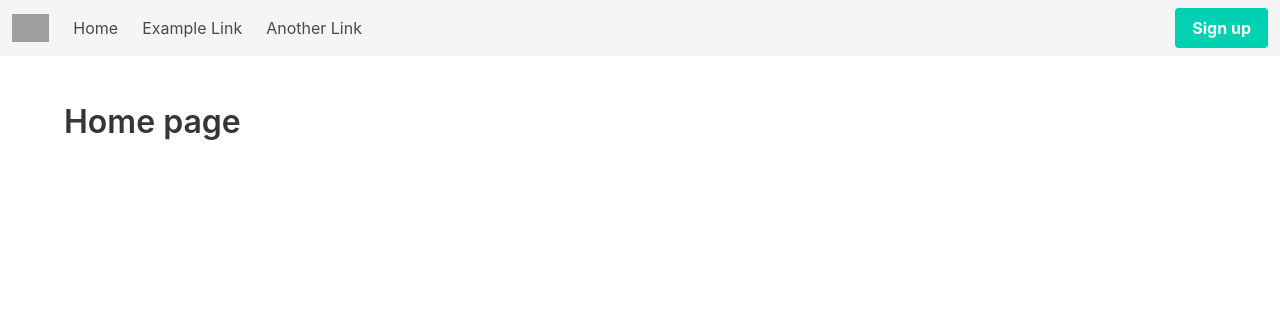
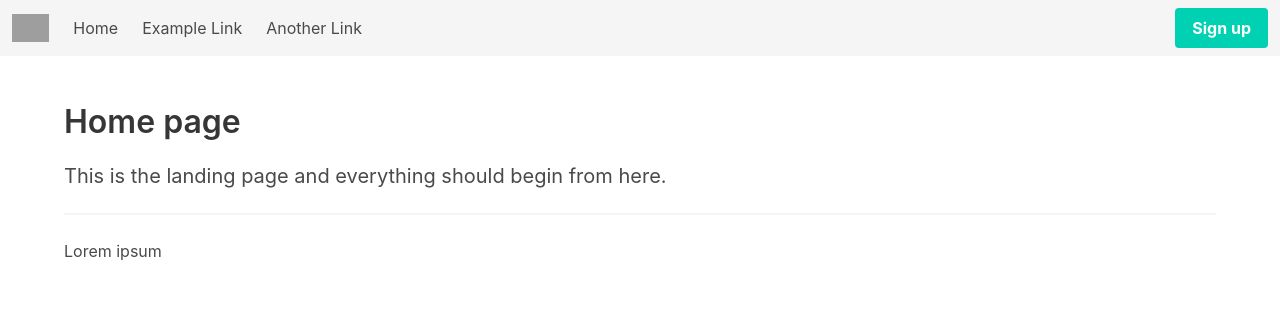
Before and after one commit to capstone-26/Shopping-Assistant, a Django app: page / in a window 1280 px wide. Shown: the top 316 px of the page. Run offline with Django 4.2, Linux system fonts and the light colour scheme; some libraries are stand-ins or nearby versions; grey boxes are pictures that could not be loaded.

Commit message:
Added placeholder text

```diff
--- a/core/templates/index.html
+++ b/core/templates/index.html
@@ -2,6 +2,15 @@
 
 {% block content %}
 
-<h1 class="title">Home page</h1>
+<div class="block">
+    <h1 class="title">Home page</h1>
+</div>
+<div class="block">
+    <h2 class="subtitle">This is the landing page and everything should begin from here.</h2>
+</div>
+<hr>
+<div class="block">
+    <p>Lorem ipsum </p>
+</div>
 
 {% endblock %}
```
